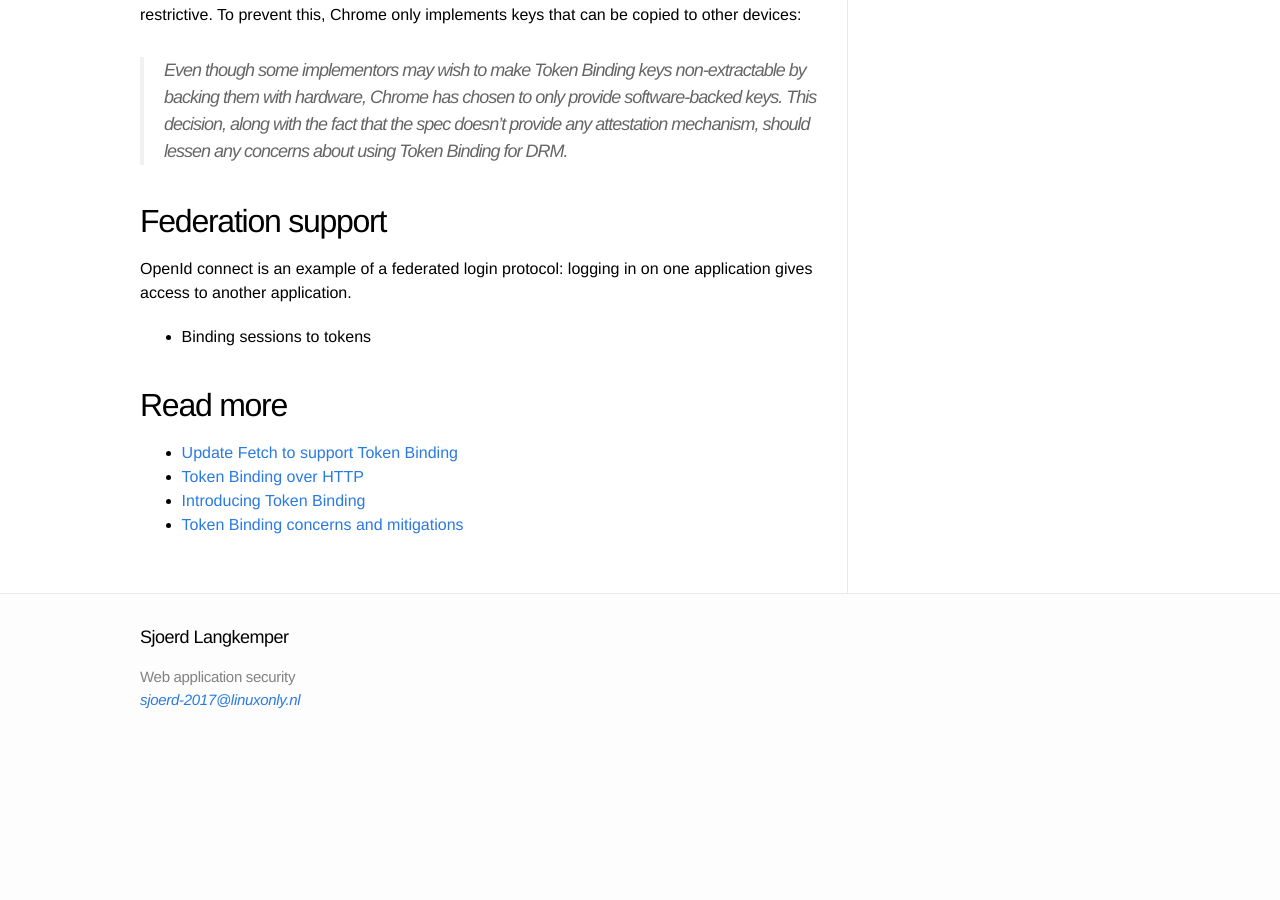
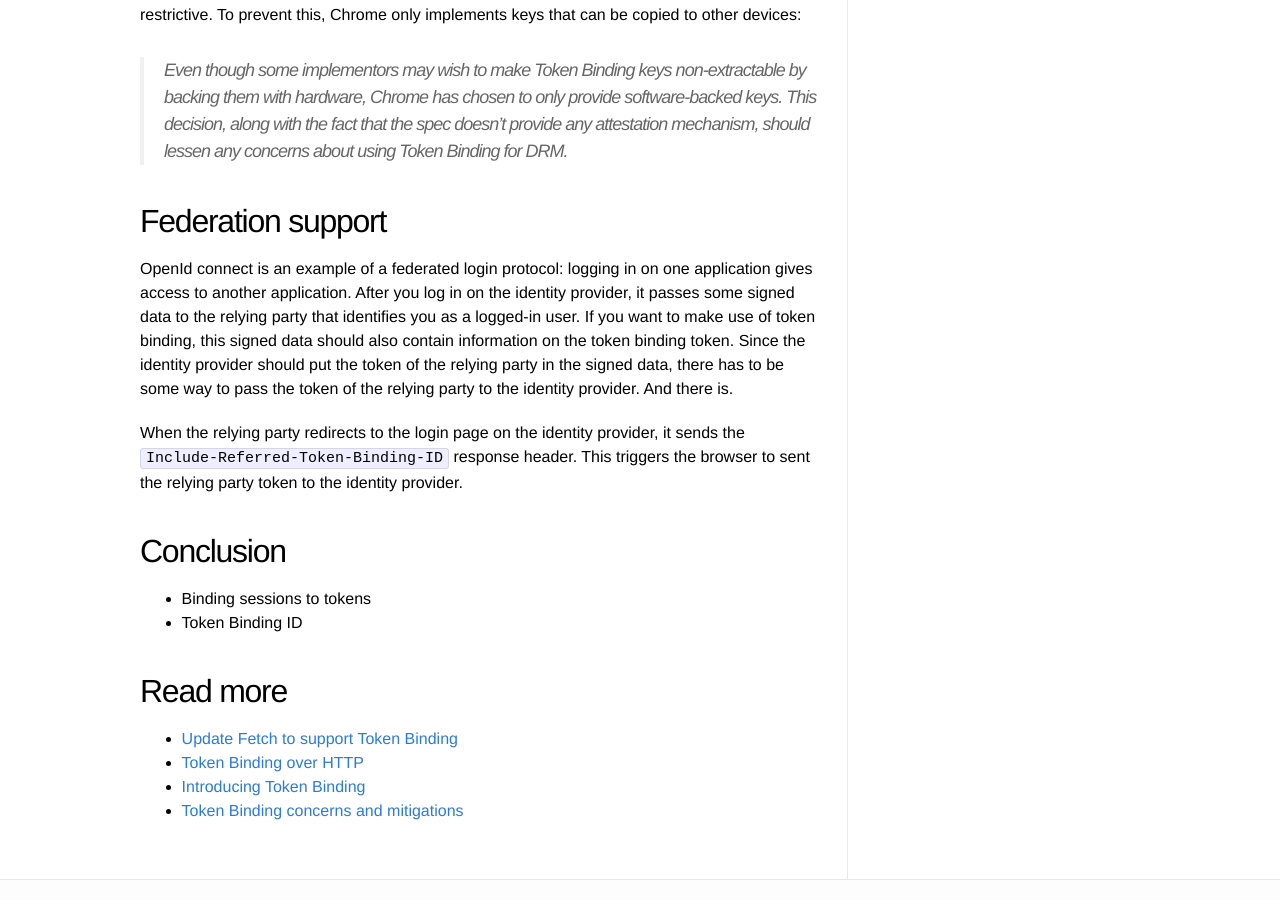
Before and after one commit to Sjord/Sjord.github.io, a Jekyll site: the page built from _posts/2017-05-10-prevent-session-hijacking-with-token-binding.md, in a window 1280 px wide and 900 px high, scrolled down 2146 px. Built offline with Jekyll 4.4.1, drawn with Linux system fonts in a browser that asks for light colours; before the commit the page ends 2887 px from its top, so only the background shows below that.

Commit message:
Add part about federation support

```diff
--- a/_posts/2017-05-10-prevent-session-hijacking-with-token-binding.md
+++ b/_posts/2017-05-10-prevent-session-hijacking-with-token-binding.md
@@ -43,12 +43,19 @@
 
 ## Federation support
 
-OpenId connect is an example of a federated login protocol: logging in on one application gives access to another application.
+OpenId connect is an example of a federated login protocol: logging in on one application gives access to another application. After you log in on the identity provider, it passes some signed data to the relying party that identifies you as a logged-in user. If you want to make use of token binding, this signed data should also contain information on the token binding token. Since the identity provider should put the token of the relying party in the signed data, there has to be some way to pass the token of the relying party to the identity provider. And there is.
+
+When the relying party redirects to the login page on the identity provider, it sends the `Include-Referred-Token-Binding-ID` response header. This triggers the browser to sent the relying party token to the identity provider.
+
+
+
+## Conclusion
 
 
 
 
 * Binding sessions to tokens
+* Token Binding ID
 
 ## Read more
 
```
